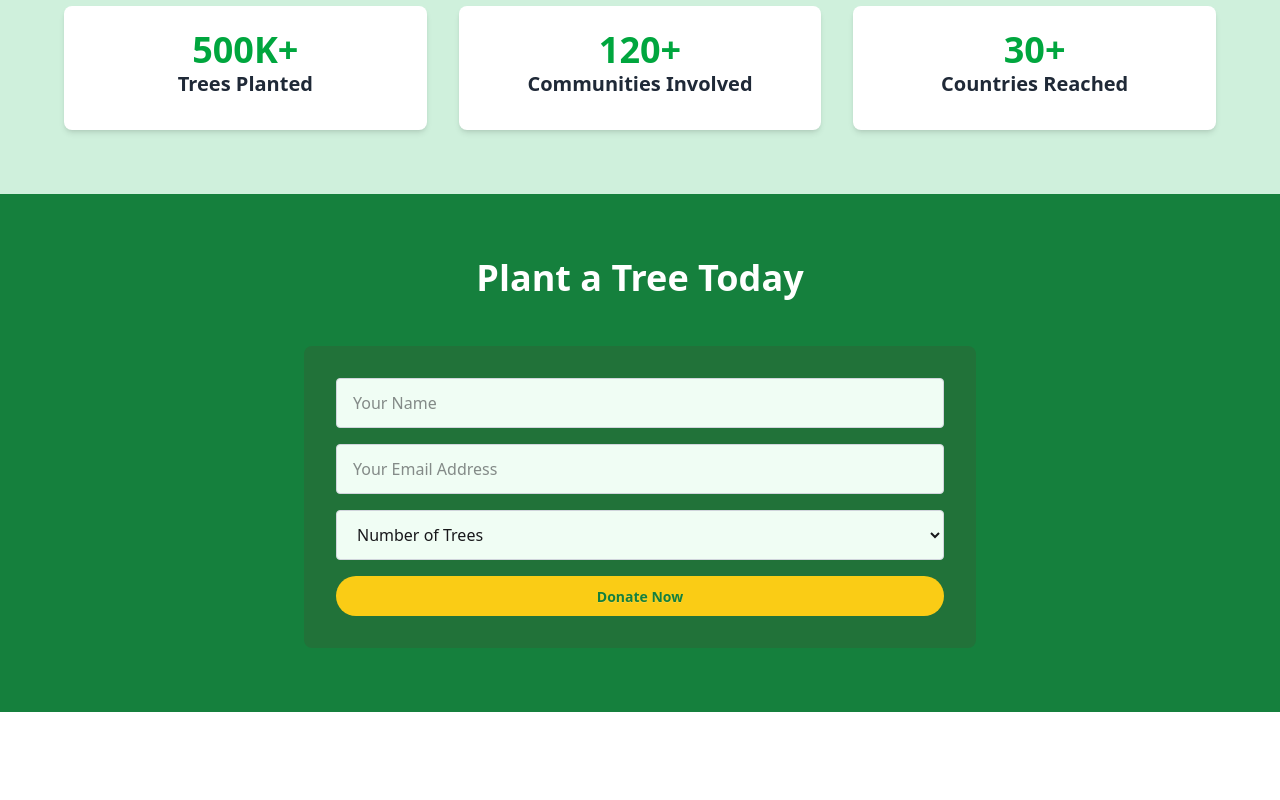
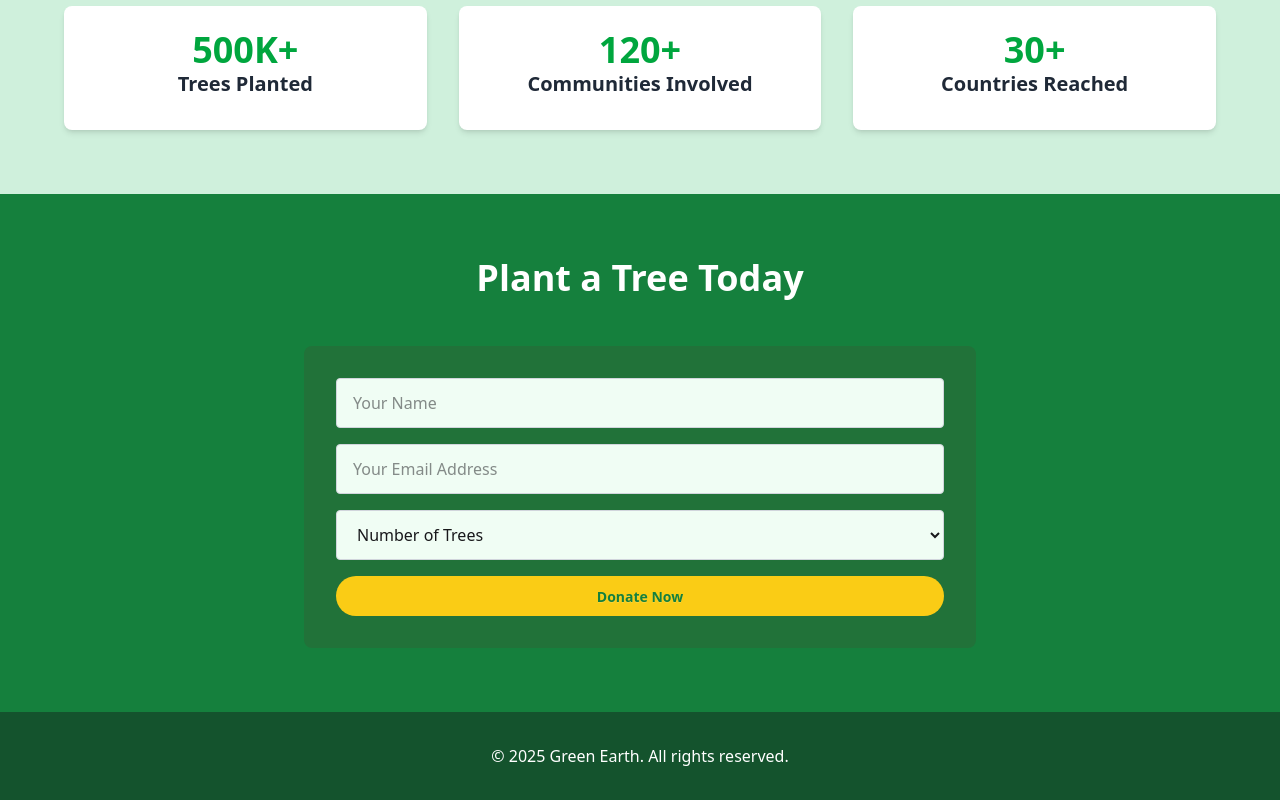
Before and after one commit to sumu749/green-earth-by-sumu, a website: page index.html in a window 1280 px wide. Shown: the part 1307-2107 px from the top of the page. Before the commit the page ends 2019 px from the top, so only its background shows below. Drawn offline with Linux system fonts and the light colour scheme.

Commit message:
added footer section

```diff
--- a/index.html
+++ b/index.html
@@ -224,5 +224,11 @@
                 </div>
             </div>
         </div>
+
+        <!-- footer section -->
+        <div class="bg-[#14532d] py-8 px-4">
+            <div class="max-w-6xl mx-auto text-center text-white">
+                <p>&copy; 2025 Green Earth. All rights reserved.</p>
+            </div>
     </body>
 </html>
```
Also changed, not shown: public/output.css.
